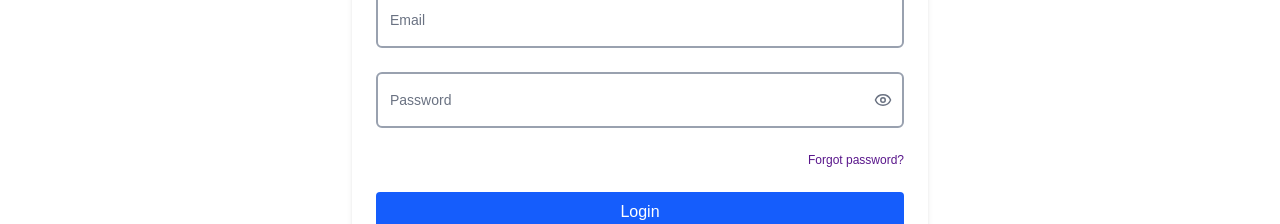
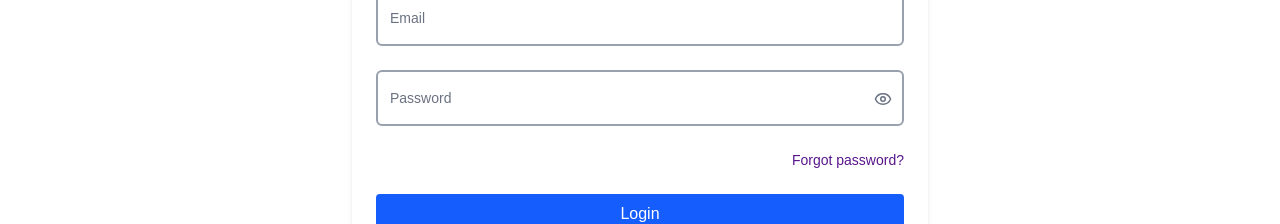
Before and after one commit to coderkanchan/jwt-auth-system, a Next.js app: page /login in a window 1280 px wide. Shown: the part 264-488 px from the top of the page. Built offline with nearby package versions, Linux system fonts and the light colour scheme; no server answers.

Commit message:
fix: correct password eye icon positioning during validation error
Moved error message outside the relative container to prevent layout shift of the toggle button.

```diff
--- a/src/components/auth/login-form.tsx
+++ b/src/components/auth/login-form.tsx
@@ -110,7 +110,7 @@ export const LoginForm = () => {
               )}
             </div>
 
-            <div className="relative">
+            {/* <div className="relative">
               <input
                 {...form.register("password")}
                 disabled={isPending}
@@ -128,12 +128,41 @@ export const LoginForm = () => {
               {form.formState.errors.password && (
                 <p className="text-red-500 text-sm font-medium mt-1">{form.formState.errors.password.message}</p>
               )}
+            </div> */}
+
+            <div className="space-y-1">
+              <div className="relative flex items-center">
+                <input
+                  {...form.register("password")}
+                  disabled={isPending}
+                  type={showPassword ? "text" : "password"}
+                  placeholder="Password"
+                  className={`flex w-full text-gray-500 rounded-md border-2 bg-white px-3 py-4 pr-10 text-sm focus-visible:outline-none focus-visible:ring-2 disabled:cursor-not-allowed disabled:opacity-50 ${form.formState.errors.password
+                    ? "border-red-500 focus-visible:ring-red-500 placeholder:text-red-500"
+                    : "border-gray-400 focus-visible:ring-blue-600 placeholder:text-gray-500"
+                    }`}
+                />
+                <button
+                  type="button"
+                  onClick={() => setShowPassword(!showPassword)}
+                  className="absolute right-3 text-gray-500 hover:text-gray-700 transition-colors"
+                  style={{ top: '1.25rem' }}
+                >
+                  {showPassword ? <EyeOff size={18} /> : <Eye size={18} />}
+                </button>
+              </div>
+
+              {form.formState.errors.password && (
+                <p className="text-red-500 text-sm font-medium mt-1">
+                  {form.formState.errors.password.message}
+                </p>
+              )}
             </div>
 
             <div className="flex justify-end mt-1">
               <Link
                 href="/reset"
-                className="text-xs font-medium text-purple-900 hover:underline transition"
+                className="text-sm font-medium text-purple-900 hover:underline transition"
               >
                 Forgot password?
               </Link>
```
